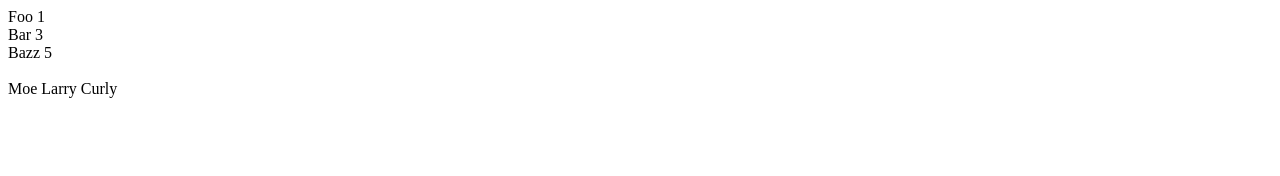
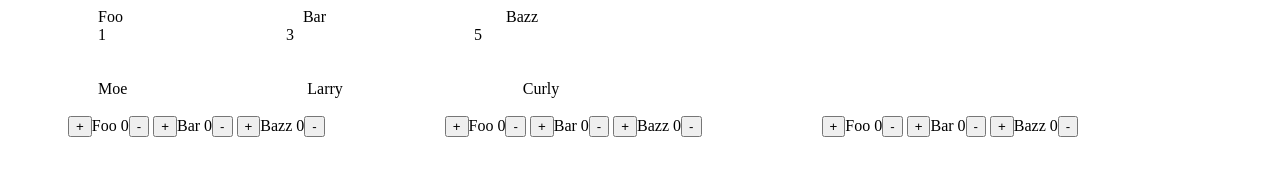
Before and after one commit to sstampher/Prizes, a plain HTML site: page index.html in a window 1280 px wide. Drawn offline with Linux system fonts and the light colour scheme.

Commit message:
got everything up on the screen

```diff
--- a/index.html
+++ b/index.html
@@ -3,13 +3,12 @@
 <head>
     <title>Prizes!</title>
     <script src = "./main.js" defer></script>
+    <link rel="stylesheet" href="style.css">
 </head>
 
 <body>
-    <div id='prizes'></div><br>
-    <div id='customers'>
-        <div id='customerPrizeData'></div>
-    </div>
+    <div id='prizes'></div>
+    <div id='customers'></div>
 </body>
 
 </html>
--- a/main.js
+++ b/main.js
@@ -23,35 +23,62 @@ const data = {
     }
   };
 
-const prize = document.getElementById('prizes');
+// Variables
+const prizes = document.getElementById('prizes');
 const customer = document.getElementById('customers');
-const customerPrize = document.getElementById('customerPrizeData');
 
-const prizeNameArr = [];
-const customerNames = [];
-const customerPrizeData = [];
+// Functions
+function displayPrizeNames(){
+    let prizeNames = Object.keys(data.prizes);
+    let toStringLit = prizeNames.map(item => `<div>${item}</div>`);
+    return toStringLit.join(' ');
+}
 
-function displayPrizeData(){
-    for(let key in data.prizes){
-        prizeNameArr.push(`<div>${key} ${data.prizes[key]}</div>`);
-    }
-    return prizeNameArr.join(' ');
+function displayPrizeCounts(){
+    let prizeCounts = Object.values(data.prizes);
+    let toStringLit = prizeCounts.map(item => `<div>${item}</div>`);
+    return toStringLit.join(' ');
 }
 
 function displayCustomerNames(){
-   for(let key in data.customers){
-    customerNames.push(key);
-    customerPrizeData.push(data.customers[key]);
-   }
-   console.log(customerNames, customerPrizeData);
-   let toStringLit = customerNames.map(item => `${item}`);
-   return toStringLit.join(' ');
+    let customerNames = Object.keys(data.customers);
+    let toStringLit = customerNames.map(item => `<div>${item}</div>`);
+    return toStringLit.join(' ');
 }
 
-// function displayCustomerData(){
-//     let toStringLit = customerPrizeData.map(item => )
-// }
+function displayCustomerPrizeInfo(){
+    let customerPrizeInfo = Object.values(data.customers);
+    let customerPrizeNames = [];
+    let customerPrizeCounts = [];
+    let namesAndCounts = [];
+    let divIds = [];
 
-prize.innerHTML = `${displayPrizeData()}`
-customer.innerHTML = `${displayCustomerNames()}`
-customerPrizeInfo.innerHTML = `${displayCustomerData()}`
+    customerPrizeInfo.forEach(item => customerPrizeNames.push(Object.keys(item)));
+    customerPrizeInfo.forEach(item => customerPrizeCounts.push(Object.values(item)));
+    for(let i=0;i<customerPrizeNames.length;i++){
+            namesAndCounts.push([]);
+            divIds.push([]);
+        for(let j=0;j<customerPrizeNames[i].length; j++){
+            divIds[i].push(`${customerPrizeNames[i][j]}`)
+            namesAndCounts[i].push(`<button>+</button>${customerPrizeNames[i][j]} ${customerPrizeCounts[i][j]}<button>-</button>`);
+        }
+    }
+    console.log(divIds);
+    console.log(namesAndCounts);
+
+
+    for(let i=0;i<divIds.length; i++){
+        let toStringLit = namesAndCounts.map(item => `<div id='${item}'>${item.join(' ')}</div>`);
+        return toStringLit.join(' ');
+        }
+
+}
+
+
+prizes.innerHTML = `<div id = 'prizeNames'>${displayPrizeNames()}</div>
+
+                    <div id = 'prizeCounts'>${displayPrizeCounts()}</div><br><br>`
+
+customer.innerHTML = `<div id = 'customerNames'>${displayCustomerNames()}</div><br>
+
+                        <div id = 'customerPrizeInfo'>${displayCustomerPrizeInfo()}</div>`
--- a/style.css
+++ b/style.css
@@ -0,0 +1,24 @@
+#prizeNames, #prizeCounts{
+ display:flex;
+ align-content: center;
+}
+
+#prizeNames div, #prizeCounts div{
+ margin-right: 90px;
+ margin-left: 90px;
+}
+
+#customerNames, #customerPrizeInfo{
+ display:flex;
+ align-content: center;
+}
+
+#customerPrizeInfo div{
+ margin-right: 60px;
+ margin-left: 60px;
+}
+
+#customerNames div{
+ margin-right: 90px;
+ margin-left: 90px;
+}
```
